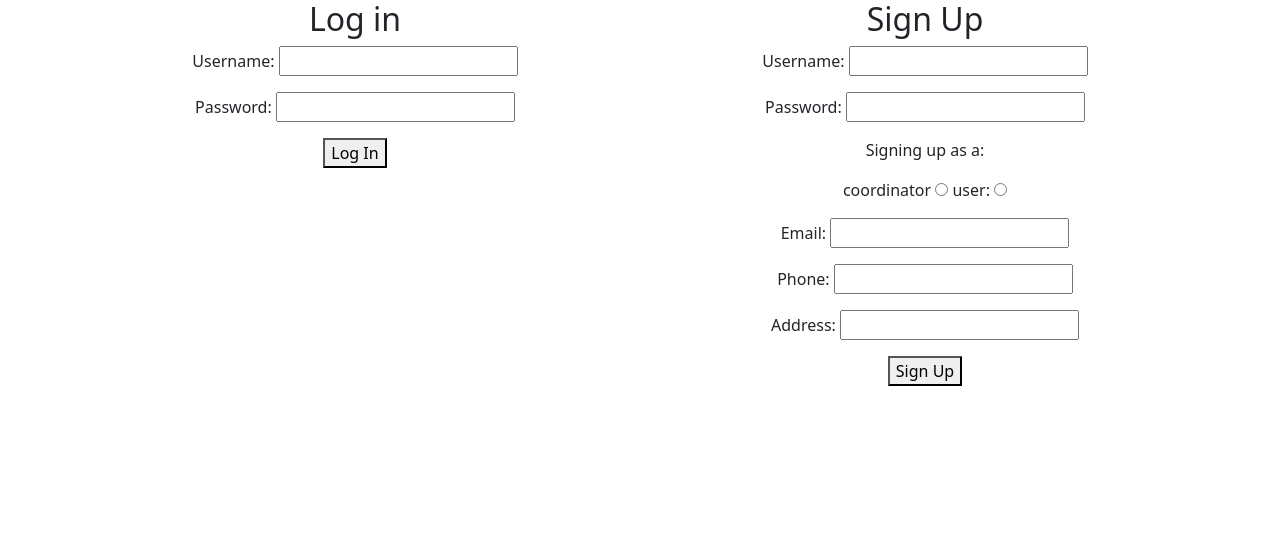
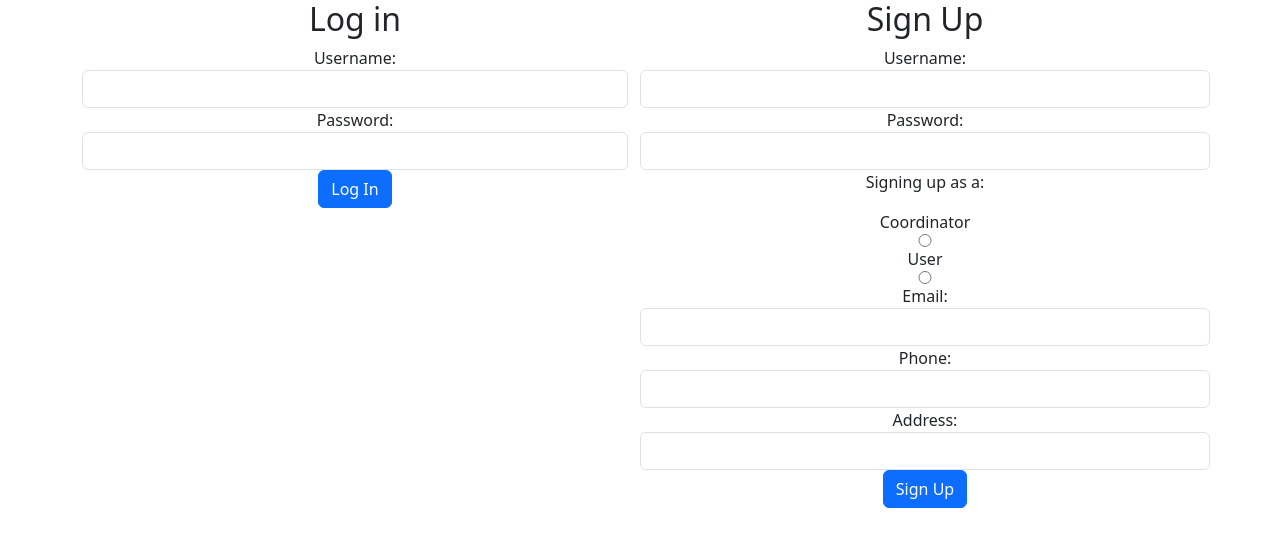
Before and after one commit to De3pBlu3/EpicMiniProjectBlock3, a Django app: template coreapp/templates/login.html in a window 1280 px wide. Shown: the top 547 px of the page. Run offline with Django 5.2, Linux system fonts and the light colour scheme; the template is opened without the code that fills it, so the values that code supplies are empty.

Commit message:
made more beautiful and added labels to login.html, still work in progress

```diff
--- a/coreapp/templates/login.html
+++ b/coreapp/templates/login.html
@@ -7,38 +7,43 @@
     <link href="https://cdn.jsdelivr.net/npm/bootstrap@5.3.2/dist/css/bootstrap.min.css" rel="stylesheet" crossorigin="anonymous">
   </head>
   <body>
-
     <div class="container text-center">
         <div class="row">
-        <div class="col">
-            <h1 class="h2">Log in</h1>
-            <form action="/loginattempt" method="post">
+            <div class="col">
+                <h1 class="h2">Log in</h1>
+                <form action="/loginattempt" method="post">
                 {% csrf_token %}
-
                 <div class="row">
-                    <p>Username: <input type="text" name="username"></p>
+                    <label for="login_username">Username: <input class="form-control" type="text" name="username" id="username"></label>
                 </div>
                 <div class="row">
-                    <p>Password: <input type="password" name="password"></p>
+                    <label for="login_password">Password: <input class="form-control" type="password" name="password" id="password"></label>
                 </div>
-                <button type="submit">Log In</button>
+                <button type="submit" class="btn btn-primary">Log In</button>
             </form>
         </div>
-          <div class="col">
+        <div class="col">
             <h1 class="h2">Sign Up</h1>
             <form action="/signupattempt" method="post">
                 {% csrf_token %}
-
-                <p>Username: <input type="text" name="username"></p>
-                <p>Password: <input type="password" name="password"></p>
-                <!-- <p>Confirm password: <input type="password" name="passwordconfirmation"></p> -->
-                <p>Signing up as a: </p>
-                <p> coordinator <input type="radio" name="user_type" value="coordinator">
-                    user: <input type="radio" name="user_type" value="user"></p>
-                <p>Email: <input type="email" name="email"></p>
-                <p>Phone: <input type="tel" name="phonenumber"></p>
-                <p>Address: <input type="text" name="address"></p>
-                <button type="submit">Sign Up</button>
+                <div class="row">
+                <label for="signup_username">Username: </label><input type="text" class="form-control" name="username" id="signup_username">
+                </div>
+                <div class="row">
+                    <label for="signup_password">Password: </label><input class="form-control" type="password" name="password" id="signup_password">
+                </div>
+                <div class="row"><p>Signing up as a: </p>
+                    <label for="signup_as_coordinator"> Coordinator </label>
+                    <input type="radio" name="user_type" value="coordinator" id="signupascoordinator">
+                    <label for="signup_as_user">User </label>
+                    <input type="radio" name="user_type" value="user"></div>
+                <div class="row"><label for="signup_email">Email: </label><input type="email" class="form-control" name="email" id="signup_email">
+                </div>
+                <div class="row"><label for="signup_phonenumber">Phone: </label><input type="tel" class="form-control"
+                                                                         name="phonenumber" id="signup_phonenumber"></div>
+                <div class="row"><label for="signup_address">Address: </label><input type="text" class="form-control"
+                                                                       name="address" id="signup_address"></div>
+                <button type="submit" class="btn btn-primary">Sign Up</button>
             </form>
           </div>
         </div>
```
